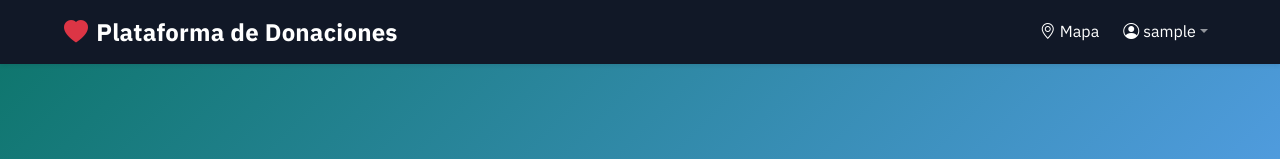
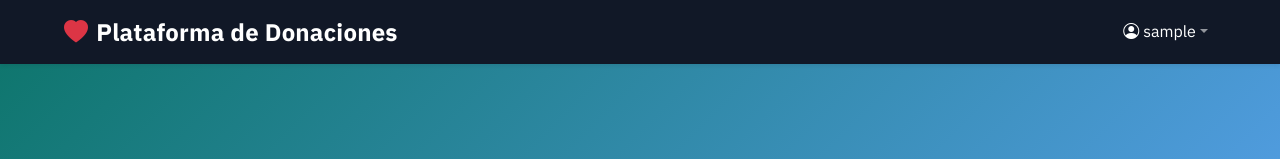
Before and after one commit to oiercar19/PFG-Plataforma-Donaciones, a React (Create React App) app in the folder frontend/: page / in a window 1280 px wide. Shown: the top 159 px of the page. Built offline with nearby package versions, Linux system fonts and the light colour scheme; no server answers; sample sign-in values are in the browser's storage.

Commit message:
refactor (Frontend): add map link for ONG users in NavigationBar

```diff
--- a/frontend/src/components/Navbar.js
+++ b/frontend/src/components/Navbar.js
@@ -149,10 +149,12 @@ const NavigationBar = () => {
                                     </Nav.Link>
                                 )}
 
-                                <Nav.Link as={Link} to="/map" className="text-white me-2">
-                                    <i className="bi bi-geo-alt me-1"></i>
-                                    Mapa
-                                </Nav.Link>
+                                {isOng() && (
+                                    <Nav.Link as={Link} to="/map" className="text-white me-2">
+                                        <i className="bi bi-geo-alt me-1"></i>
+                                        Mapa
+                                    </Nav.Link>
+                                )}
 
                                 <NavDropdown
                                     title={
```
